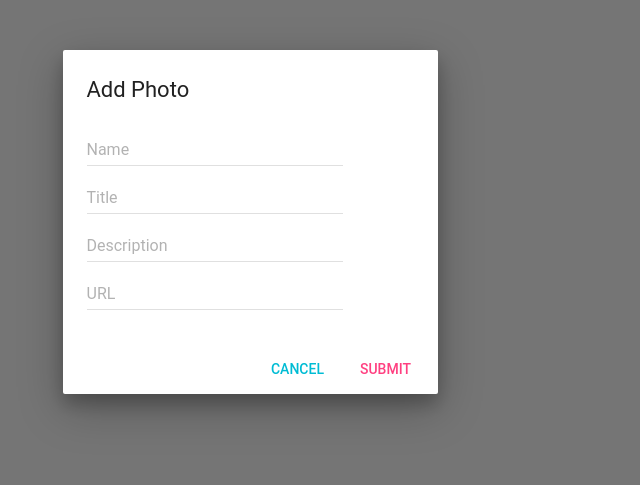
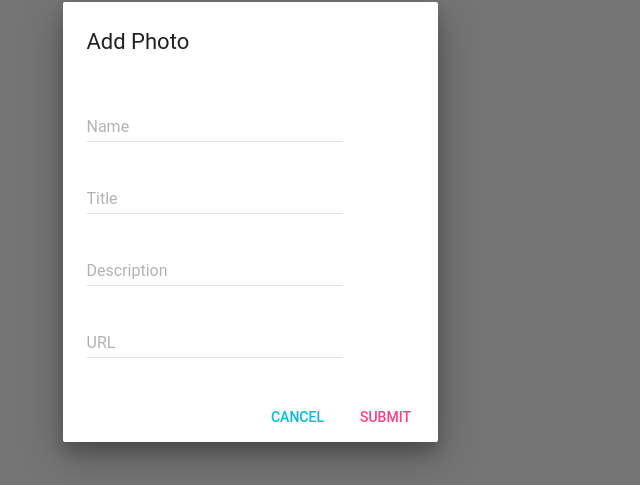
Before and after one commit to ft-worker/photoalbum, a React (Create React App) app: page / in a window 1280 px wide. Both pictures are taken after a click on the label "ADD NEW PHOTO". Shown: the part 178-663 px from the top of the page, without its empty margins (0-640 px from the left). Built offline with nearby package versions, Linux system fonts and the light colour scheme; no server answers.

Commit message:
Made some changes

```diff
--- a/src/App.js
+++ b/src/App.js
@@ -1,7 +1,6 @@
 import React, { Component } from 'react';
 import Posts from './containers/Posts.js';
 import MuiThemeProvider from 'material-ui/styles/MuiThemeProvider';
-//import { BrowserRouter as Router } from 'react-router-dom';
 
 class App extends Component {
   render() {
--- a/src/actions.js
+++ b/src/actions.js
@@ -1,5 +1,3 @@
-import fetch from 'cross-fetch'
-
 export const ADD_POST = 'ADD_POST';
 export const EDIT_POST = 'EDIT_POST';
 export const DELETE_POST = 'DELETE_POST';
@@ -32,14 +30,3 @@ export function receivePosts(posts) {
         posts
     }
 }
-
-export function fetchPosts() {
-    return function (dispatch) {
-        return fetch('http://localhost:8081/api/')
-            .then(
-                response => response.json()
-            )
-            .then(posts => dispatch(receivePosts(posts))
-            )
-    }
-}
--- a/src/components/Post.js
+++ b/src/components/Post.js
@@ -2,7 +2,7 @@ import React, { Component } from 'react';
 import FlatButton from 'material-ui/FlatButton';
 import { Card, CardActions, CardHeader, CardMedia, CardTitle, CardText } from 'material-ui/Card';
 import moment from 'moment/moment.js';
-import EditPost from './EditPost'
+import PostActions from './PostActions'
 import DeletePost from './DeletePost'
 import { RaisedButton } from 'material-ui';
 
@@ -18,9 +18,11 @@ export default class Post extends Component {
     isClose = () => (this.setState({ isOpen: false }))
     isDeleteOpen = () => (this.setState({ isDeleteOpen: true }))
     isDeleteClose = () => (this.setState({ isDeleteOpen: false }))
+
     componentWillReceiveProps(nextProps) {
         this.setState({ posts: nextProps.posts })
     }
+
     render() {
         return (
             <Card>
@@ -34,7 +36,7 @@ export default class Post extends Component {
                 </CardMedia>
                 <CardActions style={{ maxWidth: '50%', float: 'right', padding: 16 }}>
                     <RaisedButton label="Edit" onClick={() => this.isOpen()} >
-                        <EditPost
+                        <PostActions
                             onEditPost={this.props.onEditPost}
                             post={this.props.post}
                             isOpen={this.state.isOpen}
--- /dev/null
+++ b/src/components/PostActions.js
@@ -0,0 +1,112 @@
+import React, { Component } from 'react';
+import FlatButton from 'material-ui/FlatButton';
+import Dialog from 'material-ui/Dialog';
+import TextField from 'material-ui/TextField';
+import moment from 'moment/moment.js';
+
+export default class PostActions extends Component {
+    constructor(props) {
+        super(props)
+        this.state = {
+            post: this.props.post,
+            isOpen: this.props.isOpen
+        };
+    }
+
+    titleChange(title) {
+        this.setState(prevState => {
+            const updated = moment().format()
+            const post = { ...prevState.post, title, updated }
+            return { post }
+        })
+    }
+
+    descriptionChange(description) {
+        this.setState(prevState => {
+            const updated = moment().format()
+            const post = { ...prevState.post, description, updated }
+            return { post }
+        })
+    }
+
+    urlChange(imageurl) {
+        this.setState(prevState => {
+            const date = moment().format()
+            const post = { ...prevState.post, imageurl, date }
+            return { post }
+        })
+    }
+
+    nameChange(username) {
+        this.setState(prevState => {
+            const post = { ...prevState.post, username }
+            return { post }
+        })
+    }
+
+    onSave = () => {
+        if (this.props.name === 'edit') {
+            this.props.onEditPost(this.state.post);
+            this.props.isClose()
+        } else {
+            this.props.onAddPost(this.state.post);
+            this.props.isClose()
+        }
+    }
+
+    componentWillReceiveProps(nextProps) {
+        this.setState({ post: nextProps.post, isOpen: nextProps.isOpen })
+    }
+
+    render() {
+        const editActions = [
+            <FlatButton label="Cancel" primary onClick={this.props.isClose} />,
+            <FlatButton
+                label="Submit"
+                secondary
+                onClick={this.onSave}
+            />,
+        ]
+        return (
+            <Dialog
+                title={this.props.name === 'edit' ? 'Edit Photo Info' : 'Add Photo'}
+                actions={editActions}
+                modal={false}
+                open={this.state.isOpen}
+                onRequestClose={this.props.isClose}
+                style={{ maxWidth: 500 }}
+            >
+                <div>
+                    {
+                        this.props.name === 'edit' ? <div /> :
+                            <TextField
+                                floatingLabelText="Name"
+                                onChange={(event, username) => this.nameChange(username)}
+                            />
+                    }
+                </div>
+                <TextField
+                    floatingLabelText="Title"
+                    value={this.state.post.title}
+                    onChange={(event, title) => this.titleChange(title)}
+                />
+                <TextField
+                    floatingLabelText="Description"
+                    multiLine
+                    value={this.state.post.description}
+                    onChange={(event, description) => this.descriptionChange(description)}
+                />
+                <div>
+                    {
+                        this.props.name === 'edit' ? <div /> :
+                            <TextField
+                                floatingLabelText="URL"
+                                onChange={(event, imageurl) => this.urlChange(imageurl)}
+                            />
+                    }
+                </div>
+            </Dialog>
+
+        )
+    }
+}
--- a/src/containers/Posts.js
+++ b/src/containers/Posts.js
@@ -1,12 +1,13 @@
 import React, { Component } from 'react';
 import Post from '../components/Post';
 import { connect } from 'react-redux';
-import { addPost, editPost, deletePost } from '../actions.js'
+import { addPost, editPost, deletePost, receivePosts } from '../actions.js'
 import AddAPhoto from 'material-ui/svg-icons/image/add-a-photo'
 import FlatButton from 'material-ui/FlatButton';
-import EditPost from '../components/EditPost'
+import PostActions from '../components/PostActions'
 import { RadioButton, RadioButtonGroup } from 'material-ui/RadioButton';
 import moment from 'moment/moment.js';
+import fetch from 'cross-fetch'
 
 const mapStateToProps = (state, ownProps) => {
   return {
@@ -38,7 +39,7 @@ const mapDispatchToProps = (dispatch) => {
         }
       })
         .then(response => response.json())
-      dispatch(addPost(post))
+        .then(post => dispatch(addPost(post)))
     },
 
     onEditPost: post => {
@@ -52,6 +53,12 @@ const mapDispatchToProps = (dispatch) => {
       })
         .then(response => response.json())
       dispatch(editPost(post))
+    },
+
+    onReceivePosts: () => {
+      fetch('http://localhost:8081/api/')
+        .then(response => response.json())
+        .then(posts => dispatch(receivePosts(posts)))
     }
   }
 }
@@ -67,6 +74,8 @@ export class PostsList extends Component {
       posts: this.props.posts
     }
   }
+
+  componentDidMount() { this.props.onReceivePosts() }
 
   componentWillReceiveProps(nextProps) {
     this.setState({ posts: nextProps.posts })
@@ -128,9 +137,9 @@ export class PostsList extends Component {
           icon={<AddAPhoto />}
           onClick={this.isOpen}
         >
-          <EditPost
+          <PostActions
             onAddPost={this.props.onAddPost}
-            post={{ id: this.state.posts.length, title: '', description: '' }}
+            post={{ id: '', title: '', description: '' }}
             isOpen={this.state.isOpen}
             isClose={this.isClose}
           />
--- a/src/index.js
+++ b/src/index.js
@@ -6,7 +6,6 @@ import { createStore, applyMiddleware, compose } from 'redux';
 import reducer from './reducers';
 import thunkMiddleware from 'redux-thunk'
 import { createLogger } from 'redux-logger'
-import { fetchPosts } from './actions'
 import 'babel-polyfill'
 
 const composeEnhancers = window.__REDUX_DEVTOOLS_EXTENSION_COMPOSE__ || compose;
@@ -21,11 +20,6 @@ const store = createStore(
     )
 );
 
-store
-    .dispatch(fetchPosts())
-    //.then(() => console.log(store.getState()))
-
-
 ReactDOM.render(
     <Provider store={store}>
         <App />
```
